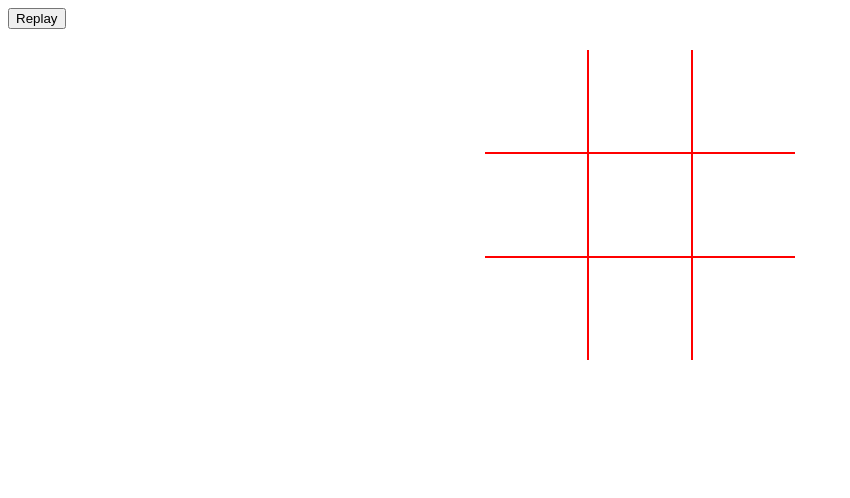
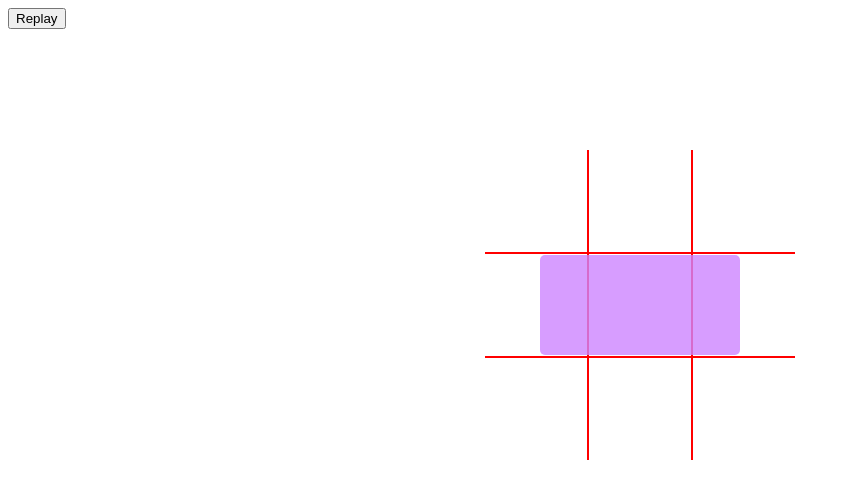
Before and after one commit to hasanmohdkhan/Tic-Tac-Toe-Game-With-AI, a plain HTML site: page index.html in a window 1280 px wide. Shown: the whole page, without its empty margins (0-850 px from the left). Drawn offline with Linux system fonts and the light colour scheme.

Commit message:
Look Good

```diff
--- a/style.css
+++ b/style.css
@@ -16,7 +16,8 @@ table{
     position: absolute;
     left: 50%;
     margin-left: -155px;
-    top:50px;
+    top:150px;
+
 
 
 }
@@ -41,9 +42,9 @@ table tr td:last-child {
 }
 
 .endgame{
-    display: none;
+
     width: 200px;
-    top:160px;
+    top:255px;
     background-color: rgba(205,133,633,0.8);
     position: absolute;
     left: 50%;
```
